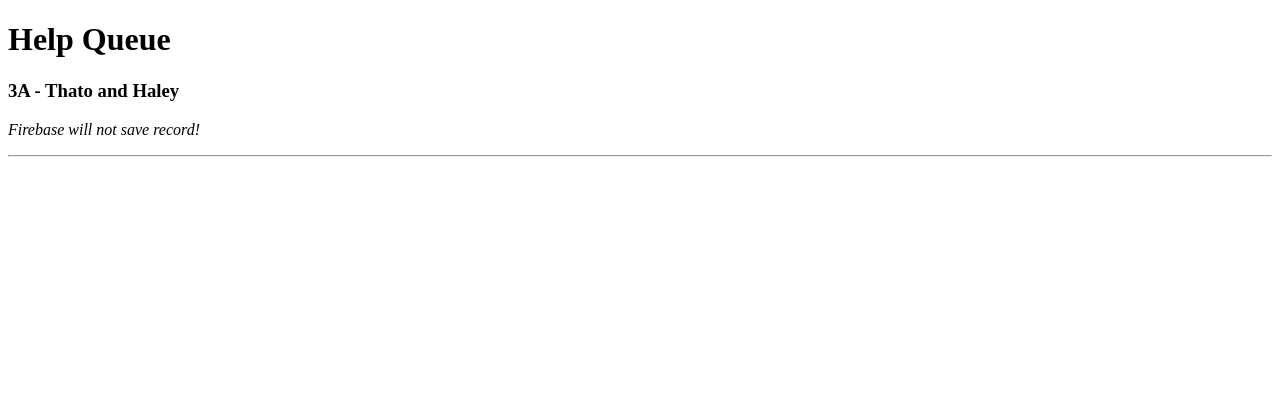
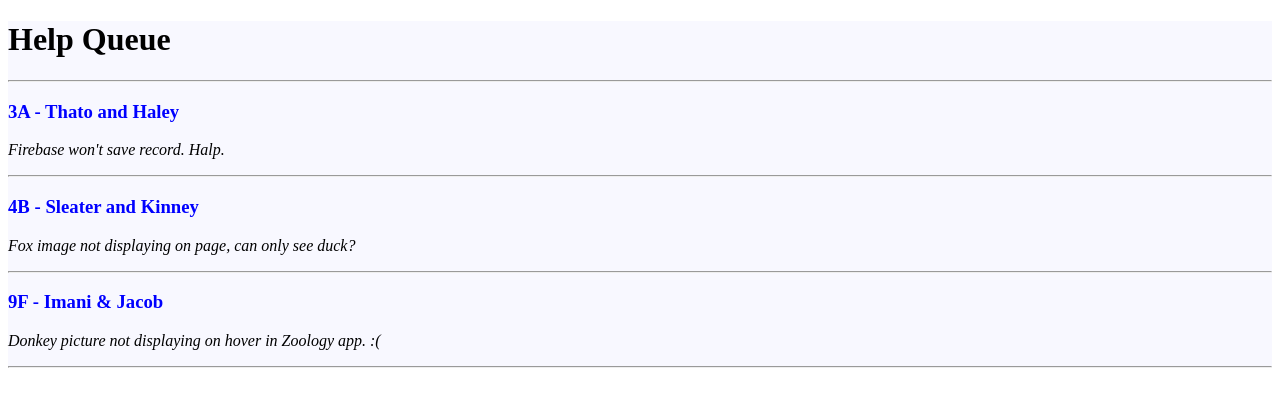
Before and after one commit to eswotinsky/help-queue, a React app: page / in a window 1280 px wide. Shown: the top 406 px of the page. Built offline with nearby package versions, Linux system fonts and the light colour scheme.

Commit message:
add styled-jsx; add masterTicketList

```diff
--- a/package.json
+++ b/package.json
@@ -14,7 +14,8 @@
   "dependencies": {
     "prop-types": "^15.5.10",
     "react": "^15.5.4",
-    "react-dom": "^15.5.4"
+    "react-dom": "^15.5.4",
+    "styled-jsx": "^2.2.6"
   },
   "devDependencies": {
     "babel-core": "^6.24.1",
--- a/src/components/Ticket.jsx
+++ b/src/components/Ticket.jsx
@@ -4,6 +4,14 @@
 function Ticket(props){
   return (
     <div>
+      <style global jsx>{`
+          div {
+            background-color: ghostwhite;
+          }
+          h3 {
+            color: blue;
+          }
+        `}</style>
       <h3>{props.location} - {props.names}</h3>
       <p><em>{props.issue}</em></p>
       <hr/>
--- a/src/components/TicketList.jsx
+++ b/src/components/TicketList.jsx
@@ -1,13 +1,36 @@
 import React from 'react';
 import Ticket from './Ticket';
+
+var masterTicketList = [
+  {
+    names: 'Thato and Haley',
+    location: '3A',
+    issue: 'Firebase won\'t save record. Halp.'
+  },
+  {
+    names: 'Sleater and Kinney',
+    location: '4B',
+    issue: 'Fox image not displaying on page, can only see duck?'
+  },
+  {
+    names: 'Imani & Jacob',
+    location: '9F',
+    issue: 'Donkey picture not displaying on hover in Zoology app. :('
+  }
+];
 
 function TicketList(){
 
   return (
-    <Ticket
-      location="3A"
-      names="Thato and Haley"
-      issue="Firebase will not save record!"/>
+    <div>
+      <hr/>
+      {masterTicketList.map((ticket, index) =>
+        <Ticket names={ticket.names}
+          location={ticket.location}
+          issue={ticket.issue}
+          key={index}/>
+      )}
+    </div>
   );
 }
 
--- a/webpack.config.js
+++ b/webpack.config.js
@@ -51,7 +51,8 @@
             "react",
           ],
           plugins: [
-            "react-hot-loader/babel"
+            "react-hot-loader/babel",
+            "styled-jsx/babel"
           ]
         }
       }
```
Also changed, not shown: .eslintrc.json, 1 other file (tests, documents, lock files or other folders).
